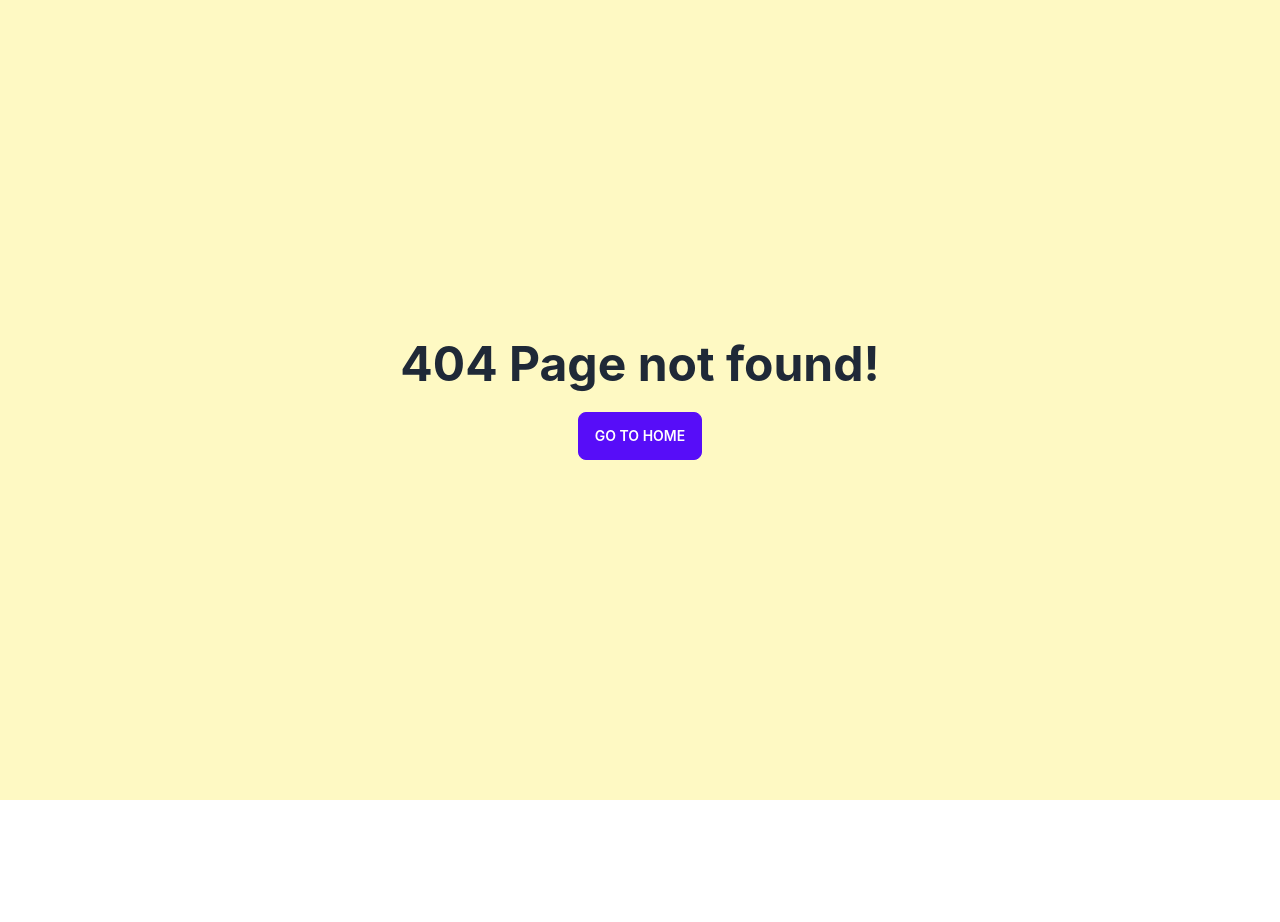
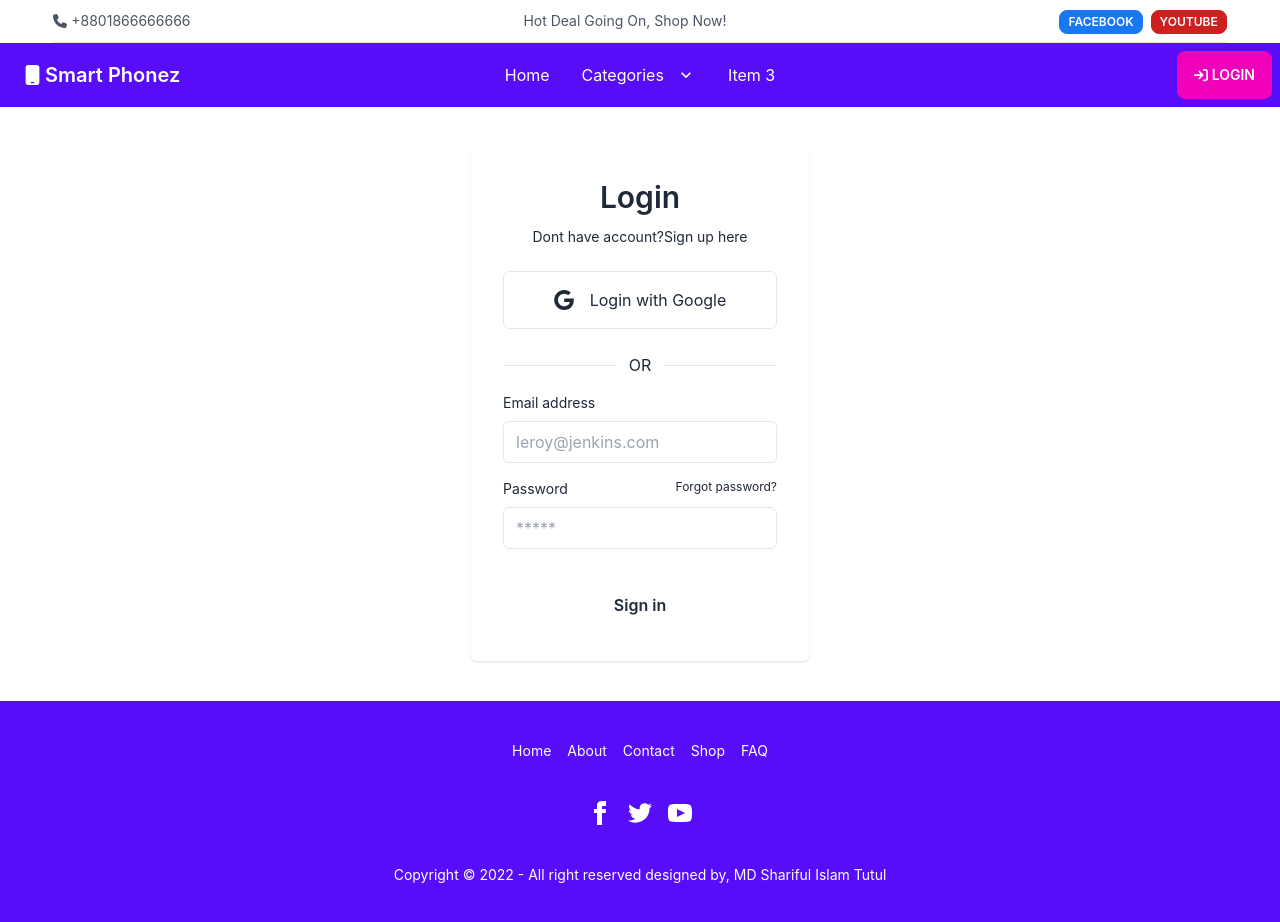
Before and after one commit to tutulportal/Smart-Phonez, a React (Create React App) app: page /login in a window 1280 px wide. Before the commit this address had no page. Shown: the top 922 px of the page. Before the commit the page ends 800 px from the top, so only its background shows below. Built offline with nearby package versions, Linux system fonts and the light colour scheme.

Commit message:
login & register page design ready

```diff
--- /dev/null
+++ b/src/pages/Login/Login.js
@@ -0,0 +1,46 @@
+import React from 'react';
+import { Link } from 'react-router-dom';
+
+const Login = () => {
+    return (
+        <div className='w-full flex flex-col justify-center items-center py-10'>
+            <div className="max-w-md p-4 rounded-md shadow sm:p-8 dark:bg-gray-900 dark:text-gray-100">
+                <h2 className="mb-3 text-3xl font-semibold text-center">Login</h2>
+                <p className="text-sm text-center dark:text-gray-400">Dont have account?
+                    <Link to="/register" rel="noopener noreferrer" className="focus:underline hover:underline">Sign up here</Link>
+                </p>
+                <div className="my-6 space-y-4">
+                    <button aria-label="Login with Google" type="button" className="flex items-center justify-center w-full p-4 space-x-4 border rounded-md focus:ring-2 focus:ring-offset-1 dark:border-gray-400 focus:ring-violet-400">
+                        <svg xmlns="http://www.w3.org/2000/svg" viewBox="0 0 32 32" className="w-5 h-5 fill-current">
+                            <path d="M16.318 13.714v5.484h9.078c-0.37 2.354-2.745 6.901-9.078 6.901-5.458 0-9.917-4.521-9.917-10.099s4.458-10.099 9.917-10.099c3.109 0 5.193 1.318 6.38 2.464l4.339-4.182c-2.786-2.599-6.396-4.182-10.719-4.182-8.844 0-16 7.151-16 16s7.156 16 16 16c9.234 0 15.365-6.49 15.365-15.635 0-1.052-0.115-1.854-0.255-2.651z"></path>
+                        </svg>
+                        <p>Login with Google</p>
+                    </button>
+                </div>
+                <div className="flex items-center w-full my-4">
+                    <hr className="w-full dark:text-gray-400"/>
+                    <p className="px-3 dark:text-gray-400">OR</p>
+                    <hr className="w-full dark:text-gray-400"/>
+                </div>
+                <form novalidate="" action="" className="space-y-8 ng-untouched ng-pristine ng-valid">
+                    <div className="space-y-4">
+                        <div className="space-y-2">
+                            <label for="email" className="block text-sm">Email address</label>
+                            <input type="email" name="email" id="email" placeholder="leroy@jenkins.com" className="w-full px-3 py-2 border rounded-md dark:border-gray-700 dark:bg-gray-900 dark:text-gray-100 focus:dark:border-violet-400" />
+                        </div>
+                        <div className="space-y-2">
+                            <div className="flex justify-between">
+                                <label for="password" className="text-sm">Password</label>
+                                <a rel="noopener noreferrer" href="#" className="text-xs hover:underline dark:text-gray-400">Forgot password?</a>
+                            </div>
+                            <input type="password" name="password" id="password" placeholder="*****" className="w-full px-3 py-2 border rounded-md dark:border-gray-700 dark:bg-gray-900 dark:text-gray-100 focus:dark:border-violet-400" />
+                        </div>
+                    </div>
+                    <button type="button" className="w-full px-8 py-3 font-semibold rounded-md dark:bg-violet-400 dark:text-gray-900">Sign in</button>
+                </form>
+            </div>
+        </div>
+    );
+};
+
+export default Login;
--- /dev/null
+++ b/src/pages/Register/Register.js
@@ -0,0 +1,37 @@
+import React from 'react';
+import { Link } from 'react-router-dom';
+
+const Register = () => {
+    return (
+        <div className='w-full flex flex-col justify-center items-center py-10'>
+            <div className="max-w-md p-4 rounded-md shadow sm:p-8 dark:bg-gray-900 dark:text-gray-100">
+                <h2 className="mb-3 text-3xl font-semibold text-center">Register</h2>
+                <p className="text-sm text-center dark:text-gray-400">Already have account?
+                    <Link to="/login" rel="noopener noreferrer" className="focus:underline hover:underline">Login here</Link>
+                </p>
+                <form novalidate="" action="" className="space-y-8 ng-untouched ng-pristine ng-valid pt-4">
+                    <div className="space-y-4">
+                        <div className="space-y-2">
+                            <label for="name" className="block text-sm">Full Name</label>
+                            <input type="text" name="name" id="name" placeholder="Jhon Doe" className="w-full px-3 py-2 border rounded-md dark:border-gray-700 dark:bg-gray-900 dark:text-gray-100 focus:dark:border-violet-400" />
+                        </div>
+                        <div className="space-y-2">
+                            <label for="email" className="block text-sm">Email address</label>
+                            <input type="email" name="email" id="email" placeholder="leroy@jenkins.com" className="w-full px-3 py-2 border rounded-md dark:border-gray-700 dark:bg-gray-900 dark:text-gray-100 focus:dark:border-violet-400" />
+                        </div>
+                        <div className="space-y-2">
+                            <div className="flex justify-between">
+                                <label for="password" className="text-sm">Password</label>
+                                <a rel="noopener noreferrer" href="#" className="text-xs hover:underline dark:text-gray-400">Forgot password?</a>
+                            </div>
+                            <input type="password" name="password" id="password" placeholder="*****" className="w-full px-3 py-2 border rounded-md dark:border-gray-700 dark:bg-gray-900 dark:text-gray-100 focus:dark:border-violet-400" />
+                        </div>
+                    </div>
+                    <button type="button" className="w-full px-8 py-3 font-semibold rounded-md dark:bg-violet-400 dark:text-gray-900">Sign in</button>
+                </form>
+            </div>
+        </div>
+    );
+};
+
+export default Register;
```
Also changed, not shown: src/routes/routes/router.js (+10 -0 lines).
